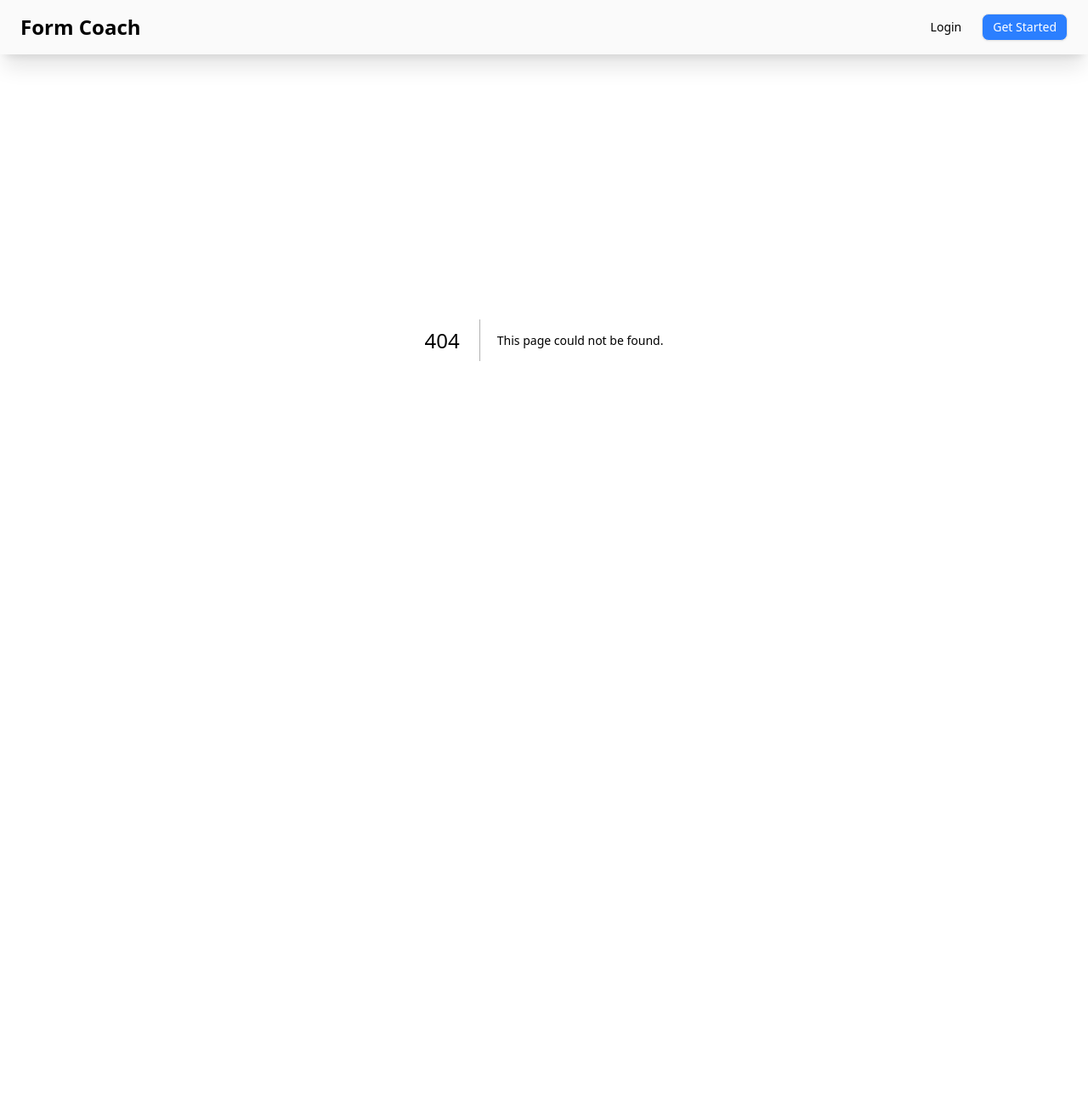
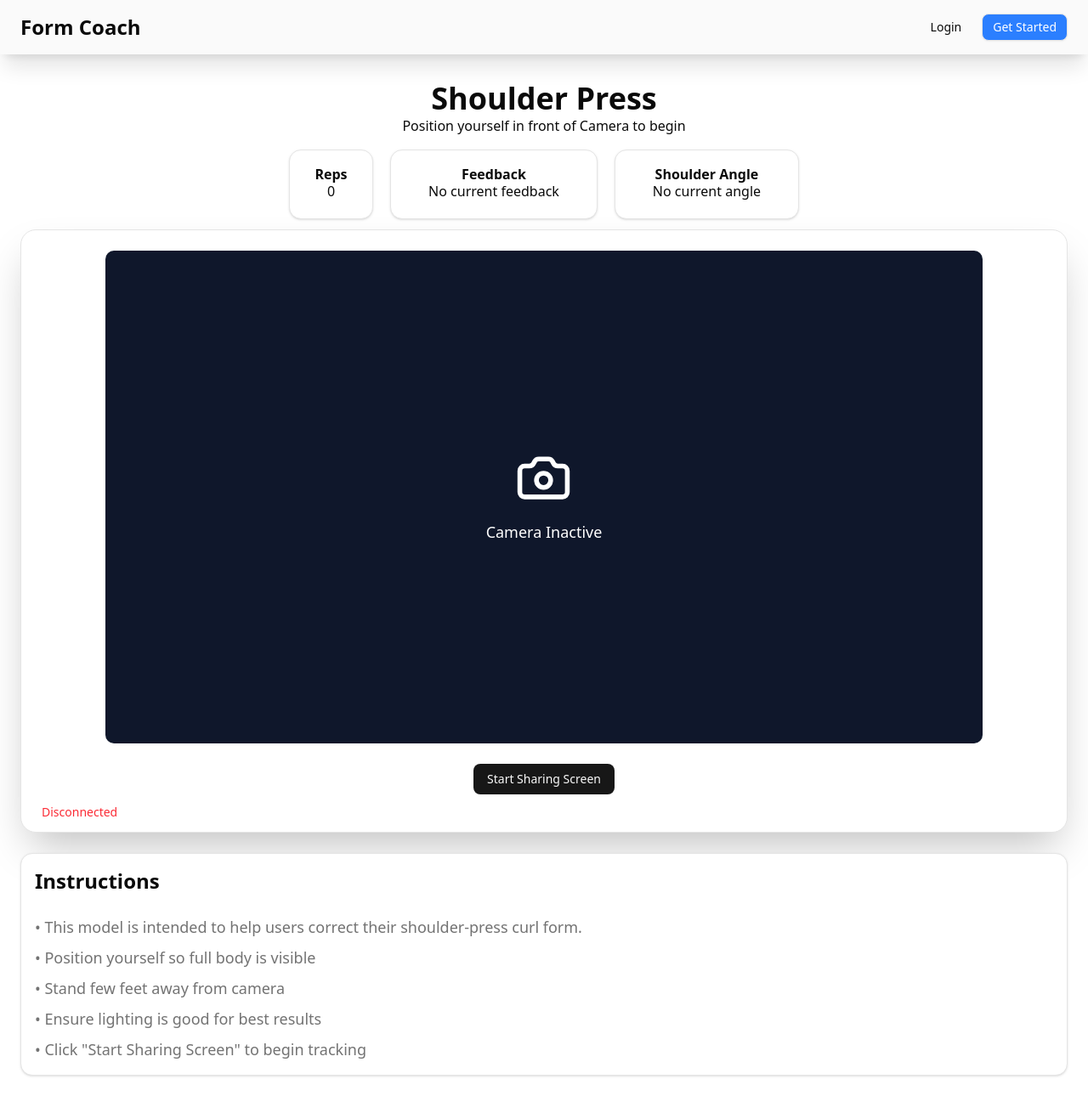
Before and after one commit to AndyyBanh/formcoach, a Next.js app in the folder frontend/: page /workout/shoulder-press in a window 1280 px wide. Before the commit this address had no page. Shown: the whole page at 85% size. Before the commit the page ends 800 px from the top, so only its background shows below. Built offline with nearby package versions, Linux system fonts and the light colour scheme.

Commit message:
Final Commit for MVP implemented Shoulder press option

```diff
--- a/frontend/src/app/dashboard/page.tsx
+++ b/frontend/src/app/dashboard/page.tsx
@@ -27,11 +27,18 @@ const page = () => {
 
         <Card className='w-full p-6'>
           <CardHeader>
-            <CardTitle className='text-2xl'>Should Press</CardTitle>
+            <CardTitle className='text-2xl'>Shoulder Press</CardTitle>
           </CardHeader>
-          <CardDescription className='text-muted-foreground text-xl'>
-            Coming Soon...
+          <CardDescription className='text-muted-foreground text-md'>
+            Correct your should press form, and keep track of reps.
           </CardDescription>
+          <CardFooter className='flex justify-end'>
+            <Link href='/workout/shoulder-press' className='w-full'>
+              <Button className='w-full max-w-3xl bg-blue-500 text-white hover:bg-blue-600 hover:text-white'>
+                <p className='text-lg'>Start Workout</p>
+              </Button>
+            </Link>
+          </CardFooter>
         </Card>
 
         <Card className='w-full p-6'>
--- a/frontend/src/app/workout/bicep-curl/page.tsx
+++ b/frontend/src/app/workout/bicep-curl/page.tsx
@@ -59,7 +59,7 @@ const page = () => {
 
   // send frames only if camera is active and websocket is connected
   useEffect(() => {
-    if (!isActive || !isActive || !videoRef.current || !canvasRef.current) return;
+    if (!isActive || !isConnected || !videoRef.current || !canvasRef.current) return;
     const video = videoRef.current;
     const canvas = canvasRef.current;
     const ctx = canvas.getContext('2d');
@@ -173,7 +173,7 @@ const page = () => {
        </div>
 
         <div className='mt-2 flex items-center'>
-          <div className={`w-3 h-3 ${isConnected ? 'text-green-500' : 'text-red-500'}`}>
+          <div className={`${isConnected ? 'text-green-500' : 'text-red-500'}`}>
             <span className='text-sm'>
               {isConnected ? 'Connected to server' : 'Disconnected' }
             </span>
@@ -204,10 +204,8 @@ const page = () => {
               • Click "Start Sharing Screen" to begin tracking
             </li>
           </ul>
-
         </CardDescription>
       </Card>
-
     </div>
   )
 }
--- /dev/null
+++ b/frontend/src/app/workout/shoulder-press/page.tsx
@@ -0,0 +1,201 @@
+"use client";
+import { Button } from '@/components/ui/button';
+import { Card, CardContent, CardDescription, CardTitle } from '@/components/ui/card'
+import { useWebSocket } from '@/hooks/useWebSocket';
+import { Camera } from 'lucide-react';
+import React, { useEffect, useRef, useState } from 'react'
+
+const page = () => {
+    const videoRef = useRef<HTMLVideoElement>(null);
+    const canvasRef = useRef<HTMLCanvasElement>(null);
+    const streamRef = useRef<MediaStream | null>(null);
+    const [error, setError] = useState('');
+    const [isActive, setIsActive] = useState(false);
+    const { isConnected, sendFrame, workoutData } = useWebSocket();
+    const intervalRef = useRef<number | null>(null);
+
+    const startWebcam = async () => {
+        try {
+            setError('');
+            const stream = await navigator.mediaDevices.getUserMedia({
+                video: {
+                    width: { ideal: 640 },
+                    height: { ideal: 480 }
+                }
+            });
+
+            if (videoRef.current) {
+                videoRef.current.srcObject = stream;
+                streamRef.current = stream;
+                setIsActive(true);
+
+                videoRef.current?.addEventListener('canplay', () => {
+                    console.log('Video ready to play');
+                }, {once: true})
+            }
+        } catch(error) {
+            console.error('Error connecting to webcam');
+            setError('Unable to connnect to webcam.');
+        }
+    };
+
+    const stopWebcam = () => {
+        if (intervalRef.current) {
+            clearInterval(intervalRef.current);
+            intervalRef.current = null;
+        }
+
+        if (streamRef.current) {
+            streamRef.current.getTracks().forEach(track => track.stop());
+            if (videoRef.current) {
+                videoRef.current.srcObject = null;
+            }
+        }
+        streamRef.current = null;
+        setIsActive(false);
+    };
+
+    useEffect(() => {
+        if (!isActive || !isConnected || !videoRef.current || !canvasRef.current) return;
+        const video = videoRef.current;
+        const canvas = canvasRef.current;
+        const ctx = canvas.getContext('2d');
+        if (!ctx) return;
+
+        intervalRef.current = window.setInterval(() => {
+            if (video.readyState < 2 || video.videoWidth === 0 || video.videoHeight === 0) {
+                return;
+            }
+
+            canvas.width = video.videoWidth;
+            canvas.height = video.videoHeight;
+            ctx.drawImage(video, 0, 0, canvas.width, canvas.height);
+
+            const frameData = canvas.toDataURL('image/jpeg', 0.5);
+            if (frameData && frameData.includes(',')) {
+                sendFrame('shoulder-press', frameData);
+            }
+        }, 100);
+
+        return () => {
+            if (intervalRef.current !== null) {
+                clearInterval(intervalRef.current);
+            }
+        }
+    },  [isActive, isConnected, sendFrame]);
+
+    // cleanup
+    useEffect(() => {
+        return () => {
+            stopWebcam();
+        };
+    }, []);
+
+  return (
+    <div className='min-h-screen flex flex-col items-center p-6 pt-24'>
+        <div className='w-full max-w-4xl text-center'>
+            <h1 className='text-4xl font-bold'>Shoulder Press</h1>
+            <p className='text-md'>Position yourself in front of Camera to begin</p>
+        </div>
+
+        <div className='flex mt-4 space-x-5'>
+            <Card className='p-5'>
+                <div className='flex flex-col justify-center items-center'>
+                    <CardTitle>Reps</CardTitle>
+                    <CardContent>
+                        <p>{workoutData?.reps? workoutData.reps : 0}</p>
+                    </CardContent>
+                </div>
+            </Card>
+            <Card className='p-5'>
+                <div className='flex flex-col justify-center items-center'>
+                    <CardTitle>Feedback</CardTitle>
+                    <CardContent>
+                        <p>{workoutData?.feedback? workoutData.feedback : 'No current feedback'}</p>
+                    </CardContent>
+                </div>
+            </Card>
+            <Card className='p-5'>
+                <div className='flex flex-col justify-center items-center'>
+                    <CardTitle>Shoulder Angle</CardTitle>
+                    <CardContent>
+                        <p>{workoutData?.angle? workoutData.angle : 'No current angle'}</p>
+                    </CardContent>
+                </div>
+            </Card>
+        </div>
+
+        <div className='w-full bg-white border rounded-2xl shadow-2xl mt-3 p-6'>
+            <div className='relative z-10 aspect-video bg-slate-900 rounded-lg overflow-hidden mx-auto max-h-[580px]'>
+                {!isActive && (
+                    <div className='absolute inset-0 flex items-center justify-center'>
+                        <div className='flex flex-col items-center justify-center'>
+                            <Camera className='text-white mb-4' size='67' />
+                            <p className='text-white text-lg'>Camera Inactive</p>
+                        </div>
+                    </div>
+                )}
+                <video
+                    ref={videoRef}
+                    autoPlay
+                    playsInline
+                    className={`w-full h-full object-cover ${!isActive ? 'hidden' : ''}`}
+                />
+                <canvas ref={canvasRef} className='hidden' />
+            </div>
+
+            {error && (
+                <div className='mt-4 bg-red-100 border border-red-400 rounded-lg text-white'>
+                    {error}
+                </div>
+            )}
+
+            <div className='mt-6 flex justify-center'>
+                {!isActive ? (
+                    <Button onClick={startWebcam}>
+                        Start Sharing Screen
+                    </Button>
+                ): (
+                    <Button onClick={stopWebcam}>
+                        Stop Sharing Screen
+                    </Button>
+                )}
+            </div>
+
+
+            <div className='mt-2 flex items-center'>
+                <div className={`w-3 h-3 ${isConnected ? 'text-green-500' : 'text-red-500'}`}>
+                    <span className='text-sm'>
+                        {isConnected ? 'Connected to server' : 'Disconnected'}
+                    </span>
+                </div>
+            </div>
+        </div>
+
+        <Card className='w-full p-4 mt-6'>
+            <CardTitle className='text-2xl'>Instructions</CardTitle>
+            <CardDescription>
+                <ul className='space-y-2 text-lg'>
+                    <li>
+                        • This model is intended to help users correct their shoulder-press curl form.
+                    </li>
+                    <li>
+                        • Position yourself so full body is visible
+                    </li>
+                    <li>
+                        • Stand few feet away from camera
+                    </li>
+                    <li>
+                        • Ensure lighting is good for best results
+                    </li>
+                    <li>
+                        • Click "Start Sharing Screen" to begin tracking
+                    </li>
+                </ul>
+            </CardDescription>
+        </Card>
+    </div>
+  )
+}
+
+export default page
```
Also changed, not shown: 1 other file (tests, documents, lock files or other folders).
